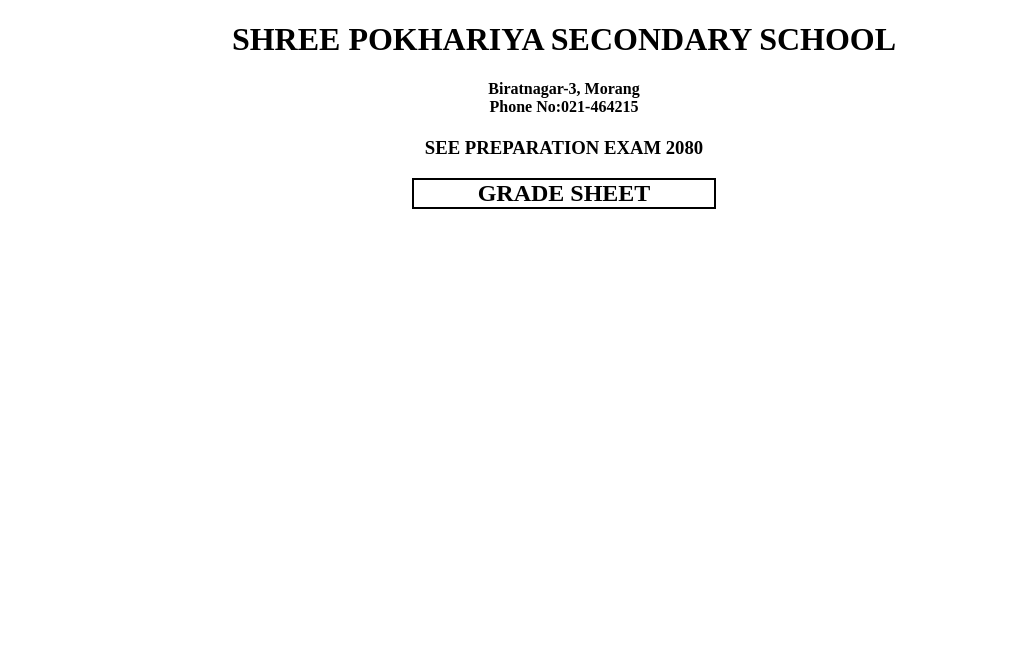
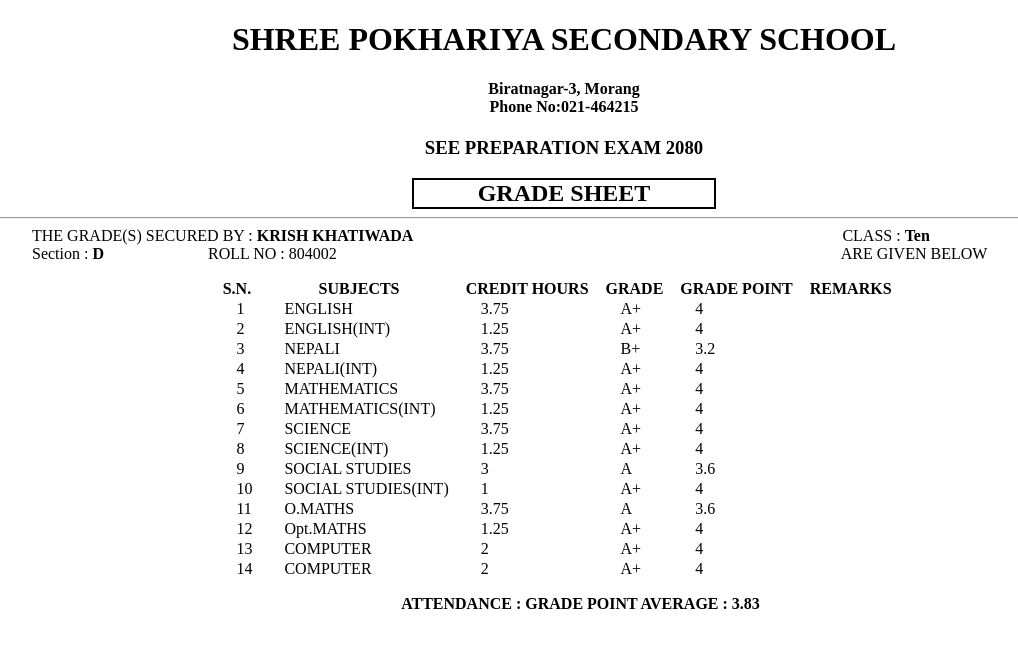
Before and after one commit to Krish-Khatiwada/css, a plain HTML site: page table.html in a window 1280 px wide. Shown: the whole page, without its empty margins (76-1094 px from the left). Drawn offline with Linux system fonts and the light colour scheme.

Commit message:
modified

```diff
--- a/style.css
+++ b/style.css
@@ -7,3 +7,30 @@
     border: 2px solid black;
     margin: auto;
     }
+p {
+display: inline;
+}
+.left {
+    margin-left: 100px;
+}
+.right {
+    margin-left: 425px;
+}
+.near {
+    margin-left: 100px;
+}
+.middle {
+    margin-left: 100px;
+}
+.far {
+    margin-left: 500px;
+}
+table {
+    margin: auto;
+}
+th {
+    padding: 15px 15px 0px 0px;
+}
+td {
+    padding: 0px 15px;
+}
--- a/table.html
+++ b/table.html
@@ -1,13 +1,19 @@
 <!DOCTYPE html>
 <html lang="en">
+
 <head>
     <meta charset="UTF-8">
     <meta name="viewport" content="width=device-width, initial-scale=1.0">
     <title>table</title>
     <link rel="stylesheet" href="style.css">
+
 </head>
+
 <body>
+    <header>
         <h1 class="center">SHREE POKHARIYA SECONDARY SCHOOL</h1>
+
+        <a href="https://pokhariyaschool.edu.np/_astro/logo.xs5jH8zA_Z1XC368.webp"></a>
 
         <h4 class="center">Biratnagar-3, Morang <br>
             Phone No:021-464215
@@ -16,5 +22,152 @@
         <h3 class="center">SEE PREPARATION EXAM 2080</h3>
 
         <h2 class="border">GRADE SHEET</h2>
+        <hr>
+    </header>
+
+
+    <P class="left">THE GRADE(S) SECURED BY : <b>KRISH KHATIWADA</b></P>
+    <P class="right">CLASS : <b>Ten</b></P>
+
+    <br>
+
+    <p class="near">Section : <b>D</b></p>
+    <p class="middle">ROLL NO : 804002</p>
+    <p class="far">ARE GIVEN BELOW</p>
+
+    <table>
+        <thead>
+            <tr>
+                <th>S.N.</th>
+                <th>SUBJECTS</th>
+                <th>CREDIT HOURS</th>
+                <th>GRADE</th>
+                <th>GRADE POINT</th>
+                <th>REMARKS</th>
+            </tr>
+        </thead>
+        <tbody>
+            <tr>
+                <td>1</td>
+                <td>ENGLISH</td>
+                <td>3.75</td>
+                <td>A+</td>
+                <td>4</td>
+                <td></td>
+            </tr>
+            <tr>
+                <td>2</td>
+                <td>ENGLISH(INT)</td>
+                <td>1.25</td>
+                <td>A+</td>
+                <td>4</td>
+                <td></td>
+            </tr>
+            <tr>
+                <td>3</td>
+                <td>NEPALI</td>
+                <td>3.75</td>
+                <td>B+</td>
+                <td>3.2</td>
+                <td></td>
+            </tr>
+            <tr>
+                <td>4</td>
+                <td>NEPALI(INT)</td>
+                <td>1.25</td>
+                <td>A+</td>
+                <td>4</td>
+                <td></td>
+            </tr>
+            <tr>
+                <td>5</td>
+                <td>MATHEMATICS</td>
+                <td>3.75</td>
+                <td>A+</td>
+                <td>4</td>
+                <td></td>
+            </tr>
+            <tr>
+                <td>6</td>
+                <td>MATHEMATICS(INT)</td>
+                <td>1.25</td>
+                <td>A+</td>
+                <td>4</td>
+                <td></td>
+            </tr>
+            <tr>
+                <td>7</td>
+                <td>SCIENCE</td>
+                <td>3.75</td>
+                <td>A+</td>
+                <td>4</td>
+                <td></td>
+            </tr>
+            <tr>
+                <td>8</td>
+                <td>SCIENCE(INT)</td>
+                <td>1.25</td>
+                <td>A+</td>
+                <td>4</td>
+                <td></td>
+            </tr>
+            <tr>
+                <td>9</td>
+                <td>SOCIAL STUDIES</td>
+                <td>3</td>
+                <td>A</td>
+                <td>3.6</td>
+                <td></td>
+            </tr>
+            <tr>
+                <td>10</td>
+                <td>SOCIAL STUDIES(INT)</td>
+                <td>1</td>
+                <td>A+</td>
+                <td>4</td>
+                <td></td>
+            </tr>
+            <tr>
+                <td>11</td>
+                <td>O.MATHS</td>
+                <td>3.75</td>
+                <td>A</td>
+                <td>3.6</td>
+                <td></td>
+            </tr>
+            <tr>
+                <td>12</td>
+                <td>Opt.MATHS</td>
+                <td>1.25</td>
+                <td>A+</td>
+                <td>4</td>
+                <td></td>
+            </tr>
+            <tr>
+                <td>13</td>
+                <td>COMPUTER</td>
+                <td>2</td>
+                <td>A+</td>
+                <td>4</td>
+                <td></td>
+            </tr>
+            <tr>
+                <td>14</td>
+                <td>COMPUTER</td>
+                <td>2</td>
+                <td>A+</td>
+                <td>4</td>
+                <td></td>
+            </tr>
+        </tbody>
+        <thead>
+            <tr>
+                <th></th>
+                <th colspan="5">ATTENDANCE :  GRADE POINT AVERAGE : 3.83</th>
+            </tr>
+        </thead>
+    </table>
+
 </body>
+
 </html>
```
Also changed, not shown: ch5.html (added, +50 -0 lines). Lines whose indentation alone changed are shown as unchanged.
